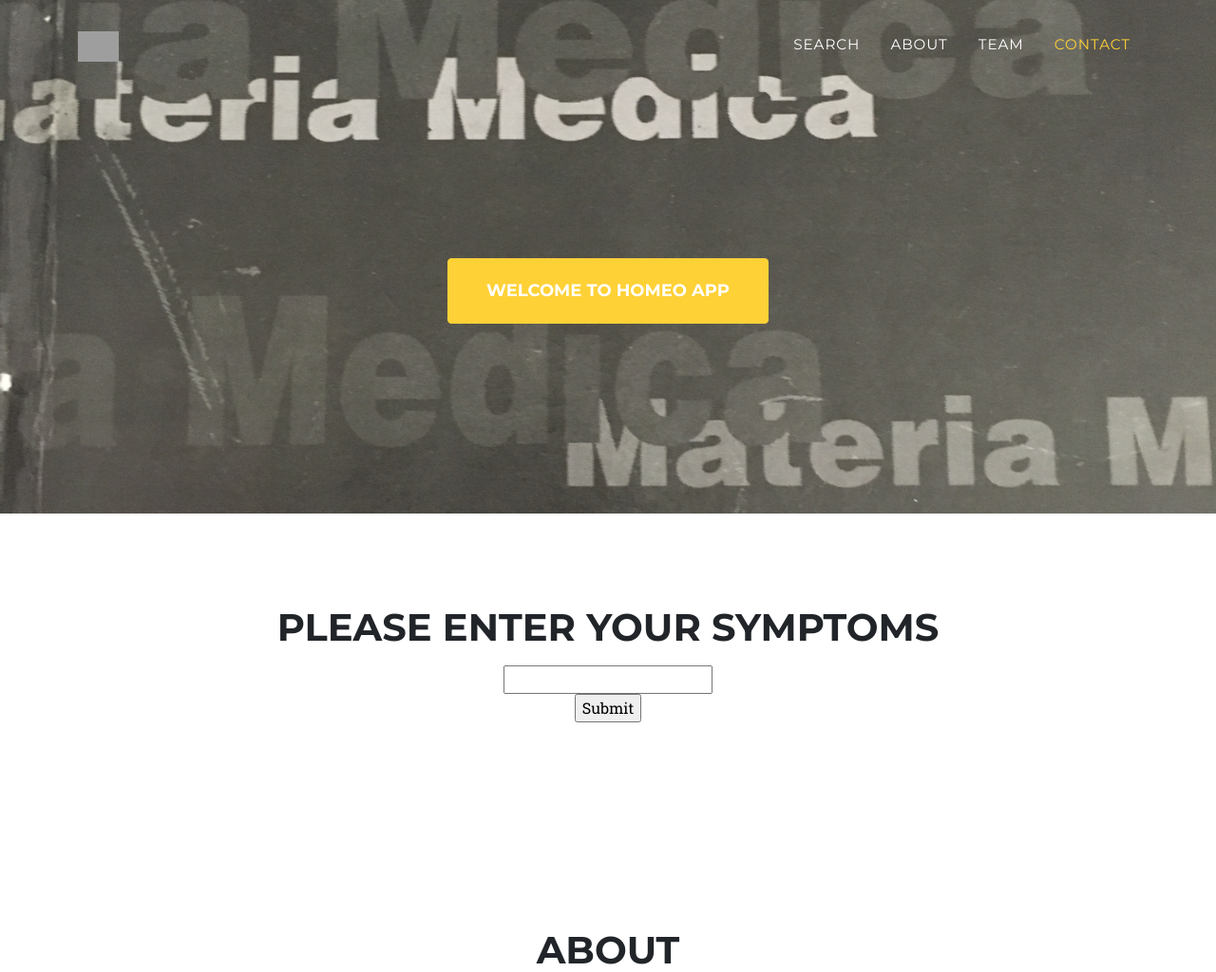
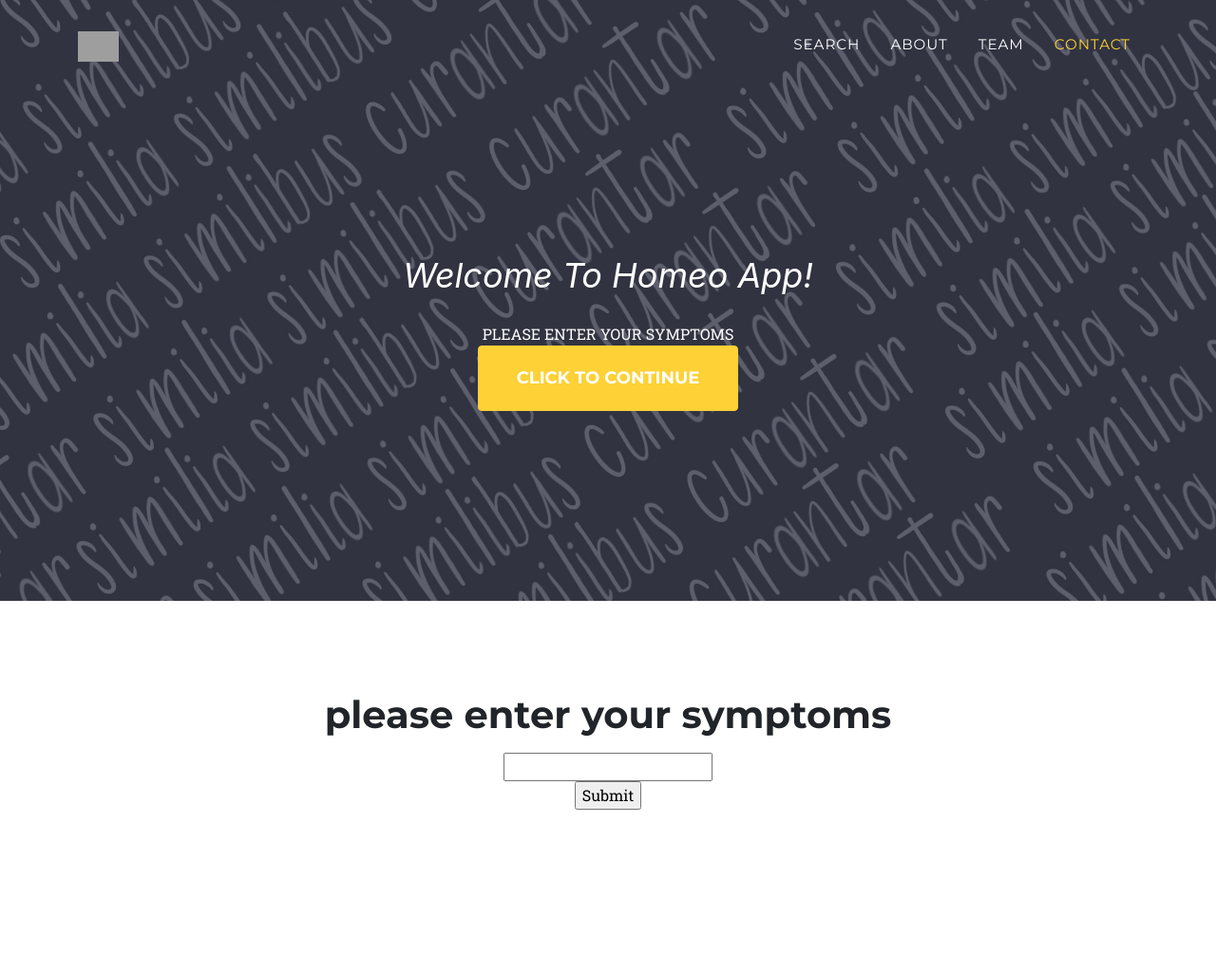
Before and after one commit to ShilpaMuralidhar/homeopath-webapp, a Flask app: page / in a window 1280 px wide. Shown: the top 1024 px of the page at 95% size. Run offline with Flask 2, Linux system fonts and the light colour scheme; some libraries are stand-ins or nearby versions; some web fonts are replaced; grey boxes are pictures that could not be loaded.

Commit message:
new header-bg.jpg

```diff
--- a/template/main.html
+++ b/template/main.html
@@ -54,16 +54,16 @@
     <!-- Masthead-->
     <header class="masthead">
         <div class="container">
-            <!--<div class="masthead-subheading">Welcome To Homeo App!</div>->
-            <!--<div class="masthead heading text-lowercase">Please Enter Your Symptoms</div>-->
-            <a class="btn btn-primary btn-xl text-uppercase js-scroll-trigger" href="#search">Welcome to Homeo App</a>
+            <div class="masthead-subheading">Welcome To Homeo App!</div>
+            <div class="masthead heading text-uppercase">Please Enter Your Symptoms</div>
+            <a class="btn btn-primary btn-xl text-uppercase js-scroll-trigger" href="#search">Click to continue</a>
         </div>
     </header>
     <!-- Search-->
     <section class="page-section" id="search">
         <div class="container">
             <div class="text-center">
-                <h2 class="section-heading text-uppercase">Please Enter Your Symptoms</h2>
+                <h2 class="section-heading text-lowercase">Please Enter Your Symptoms</h2>
                 <form action="{{ url_for('main') }}" method="POST">
                     <fieldset>
                         <!--<legend>Symptoms:</legend>-->
```
Also changed, not shown: src/assets/img/header-bg.jpg, static/assets/img/header-bg.jpg.
